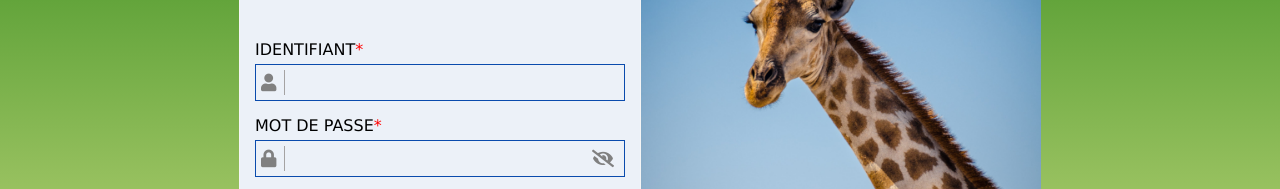
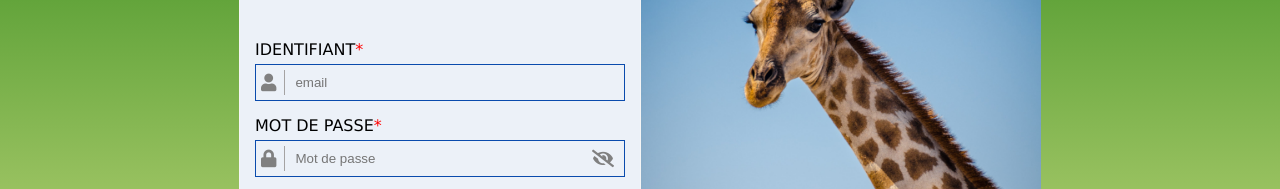
Before and after one commit to abdelhakhamdouni/login-page-template, a plain HTML site: page index.html in a window 1280 px wide. Shown: the part 297-486 px from the top of the page. Drawn offline with Linux system fonts and the light colour scheme.

```diff
--- a/index.html
+++ b/index.html
@@ -23,14 +23,14 @@
                     <label for="user_login">identifiant<span>*</span></label>
                     <div class="div">
                         <span class="fas fa-user"></span>
-                        <input type="text" id="user_login" name="user_login">
+                        <input type="text" id="user_login" name="user_login" placeholder="email">
                     </div>
                 </div>
                 <div class="input-group">
                     <label for="user_password">Mot de passe<span>*</span></label>
                     <div class="div">
                         <span class="fas fa-lock"></span>
-                        <input type="password" name="user_password" id=user_password>
+                        <input type="password" name="user_password" id=user_password placeholder="Mot de passe">
                         <span class="fas fa-eye-slash" id="password-icone"></span>
                     </div>
                 </div>
```
